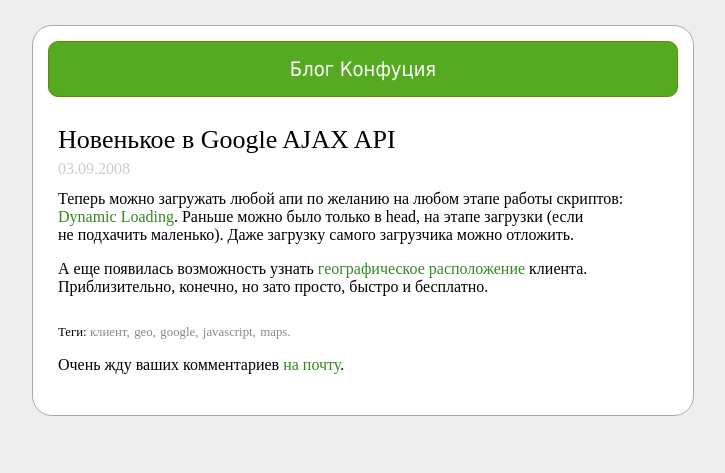
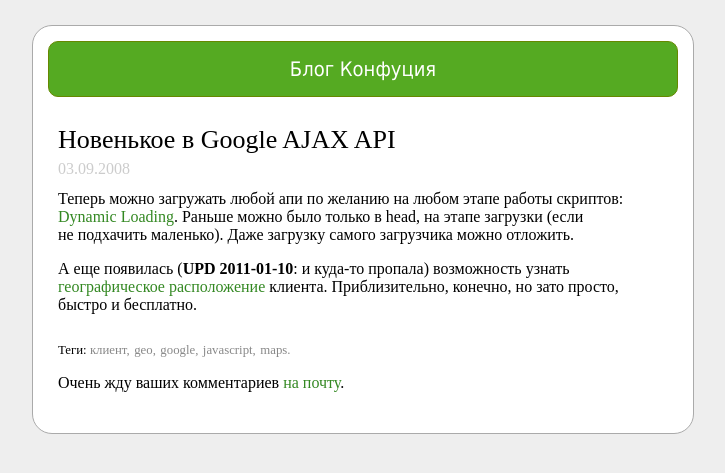
Before and after one commit to kung-fu-tzu/leonov.github.io, a Jekyll site: the page built from _posts/2008-09-03-new-in-google-ajax-api.html, in a window 1280 px wide. Shown: the top 473 px of the page, without its empty margins (277-1002 px from the left). Built offline with Jekyll 4.4.1, drawn with Linux system fonts in a browser that asks for light colours.

Commit message:
geo's gone

```diff
--- a/_posts/2008-09-03-new-in-google-ajax-api.html
+++ b/_posts/2008-09-03-new-in-google-ajax-api.html
@@ -7,4 +7,4 @@ time: 01:09:51
 ---
 <p>Теперь можно загружать любой апи по желанию на любом этапе работы скриптов: <a href="http://code.google.com/apis/ajax/documentation/#Dynamic">Dynamic Loading</a>. Раньше можно было только в head, на этапе загрузки (если не подхачить маленько). Даже загрузку самого загрузчика можно отложить.</p>
 
-<p>А еще появилась возможность узнать <a href="http://code.google.com/apis/ajax/documentation/#ClientLocation">географическое расположение</a> клиента. Приблизительно, конечно, но зато просто, быстро и бесплатно.</p>
+<p>А еще появилась (<strong>UPD 2011-01-10</strong>: и куда-то пропала) возможность узнать <a href="http://code.google.com/apis/ajax/documentation/#ClientLocation">географическое расположение</a> клиента. Приблизительно, конечно, но зато просто, быстро и бесплатно.</p>
```
